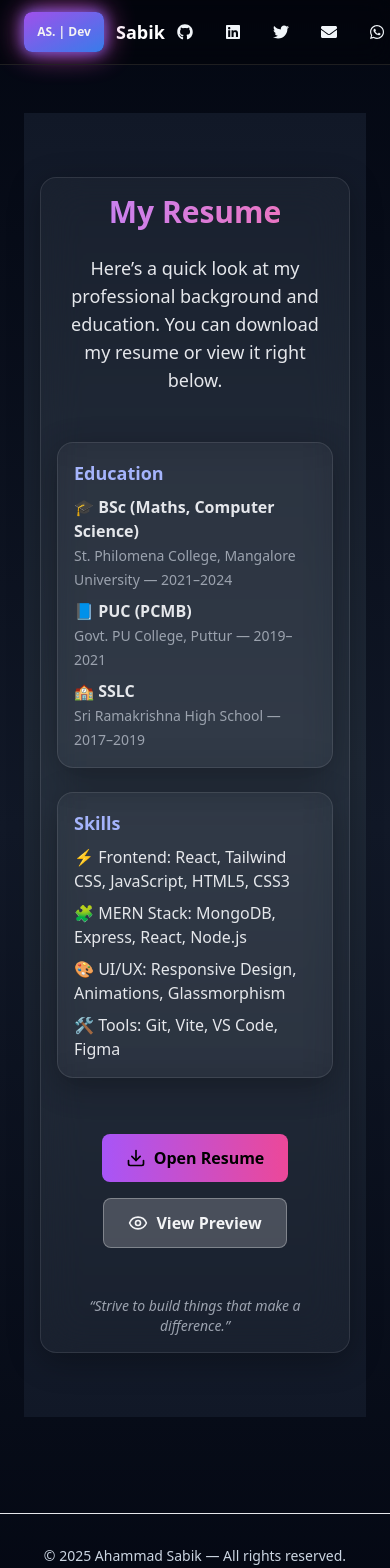
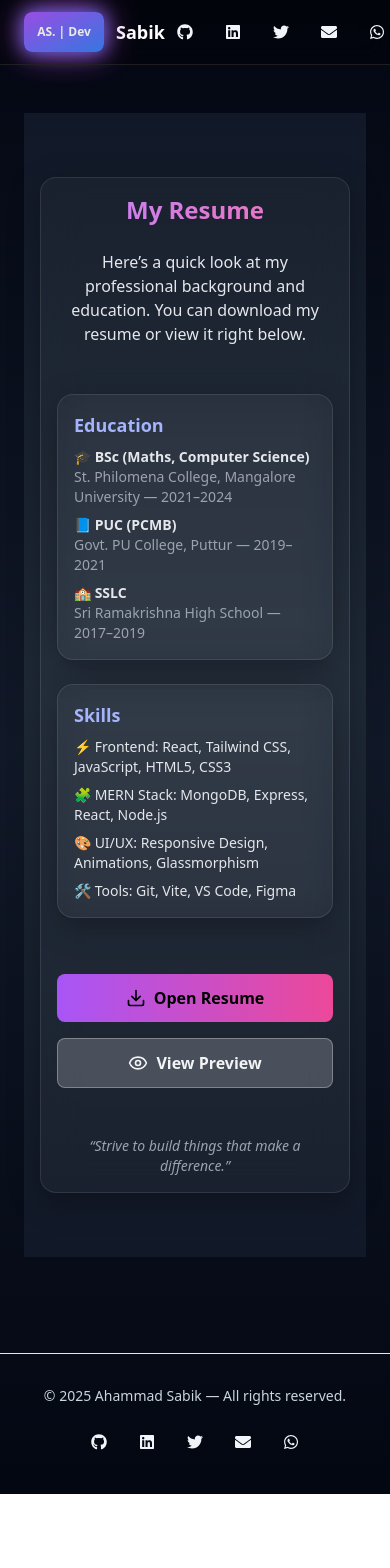
Before and after one commit to sabik-ahmd/myweb, a React (Vite) app: page /resume in a window 390 px wide. Shown: the top 1568 px of the page. After the commit the page ends 1494 px from the top, so only its background shows below. Built offline with nearby package versions, Linux system fonts and the light colour scheme.

Commit message:
Update Resume page for mobile responsiveness and add Netlify redirects

```diff
--- a/src/pages/Resume.jsx
+++ b/src/pages/Resume.jsx
@@ -6,39 +6,40 @@ export default function Resume() {
 
   return (
     <section className="flex flex-col items-center text-center py-16 px-4 bg-gradient-to-b from-gray-900 via-gray-800 to-gray-900 min-h-screen">
+      <div className="glass-card w-full max-w-4xl p-8 sm:p-12 flex flex-col gap-6 shadow-2xl hover:scale-105 transition-transform duration-300">
 
-      <div className="glass-card max-w-3xl p-12 flex flex-col gap-6 shadow-2xl hover:scale-105 transition-transform duration-300">
-        <h1 className="text-3xl sm:text-4xl font-extrabold bg-clip-text text-transparent bg-gradient-to-r from-purple-400 to-pink-400">
+        <h1 className="text-2xl sm:text-4xl font-extrabold bg-clip-text text-transparent bg-gradient-to-r from-purple-400 to-pink-400">
           My Resume
         </h1>
-        <p className="text-gray-200 text-lg">
+
+        <p className="text-gray-200 text-base sm:text-lg">
           Here’s a quick look at my professional background and education.
           You can download my resume or view it right below.
         </p>
 
         {/* Education & Skills Section */}
-        <div className="grid sm:grid-cols-2 gap-6 mt-6">
-          <div className="glass-card p-6 text-left shadow-lg">
+        <div className="grid grid-cols-1 sm:grid-cols-2 gap-6 mt-6 w-full">
+          <div className="glass-card p-4 sm:p-6 text-left shadow-lg">
             <h3 className="text-lg font-semibold text-indigo-300 mb-2">Education</h3>
-            <ul className="text-gray-200 space-y-2">
+            <ul className="text-gray-200 space-y-2 text-sm sm:text-base">
               <li>
                 🎓 <strong>BSc (Maths, Computer Science)</strong><br />
-                <span className="text-sm text-gray-400">St. Philomena College, Mangalore University — 2021–2024</span>
+                <span className="text-gray-400">St. Philomena College, Mangalore University — 2021–2024</span>
               </li>
               <li>
                 📘 <strong>PUC (PCMB)</strong><br />
-                <span className="text-sm text-gray-400">Govt. PU College, Puttur — 2019–2021</span>
+                <span className="text-gray-400">Govt. PU College, Puttur — 2019–2021</span>
               </li>
               <li>
                 🏫 <strong>SSLC</strong><br />
-                <span className="text-sm text-gray-400">Sri Ramakrishna High School — 2017–2019</span>
+                <span className="text-gray-400">Sri Ramakrishna High School — 2017–2019</span>
               </li>
             </ul>
           </div>
 
-          <div className="glass-card p-6 text-left shadow-lg">
+          <div className="glass-card p-4 sm:p-6 text-left shadow-lg">
             <h3 className="text-lg font-semibold text-indigo-300 mb-2">Skills</h3>
-            <ul className="text-gray-200 space-y-2">
+            <ul className="text-gray-200 space-y-2 text-sm sm:text-base">
               <li>⚡ Frontend: React, Tailwind CSS, JavaScript, HTML5, CSS3</li>
               <li>🧩 MERN Stack: MongoDB, Express, React, Node.js</li>
               <li>🎨 UI/UX: Responsive Design, Animations, Glassmorphism</li>
@@ -48,21 +49,19 @@ export default function Resume() {
         </div>
 
         {/* Action Buttons */}
-        <div className="flex flex-wrap justify-center gap-4 mt-8">
-          {/* Open/Download Resume */}
+        <div className="flex flex-col sm:flex-row justify-center gap-4 mt-8 w-full">
           <a
             href="/assets/sabik.pdf"
             target="_blank"
             rel="noopener noreferrer"
-            className="flex items-center gap-2 px-6 py-3 rounded-lg bg-gradient-to-r from-purple-500 to-pink-500 text-black font-semibold hover:scale-105 transition-transform"
+            className="flex justify-center items-center gap-2 px-6 py-3 rounded-lg bg-gradient-to-r from-purple-500 to-pink-500 text-black font-semibold hover:scale-105 transition-transform"
           >
             <Download className="w-5 h-5" /> Open Resume
           </a>
 
-          {/* Toggle Preview */}
           <button
             onClick={() => setShowResume(!showResume)}
-            className="flex items-center gap-2 px-6 py-3 rounded-lg bg-white/20 border border-white/30 text-gray-100 font-semibold hover:scale-105 transition-transform"
+            className="flex justify-center items-center gap-2 px-6 py-3 rounded-lg bg-white/20 border border-white/30 text-gray-100 font-semibold hover:scale-105 transition-transform"
           >
             <Eye className="w-5 h-5" /> {showResume ? "Hide Preview" : "View Preview"}
           </button>
@@ -74,7 +73,7 @@ export default function Resume() {
             href="/assets/sabik.pdf"
             target="_blank"
             rel="noopener noreferrer"
-            className="mt-8 w-full max-w-2xl mx-auto block rounded-lg overflow-hidden shadow-lg border border-white/20"
+            className="mt-8 w-full sm:max-w-2xl mx-auto block rounded-lg overflow-hidden shadow-lg border border-white/20"
           >
             <img
               src="/assets/sabik-preview.png"
```
